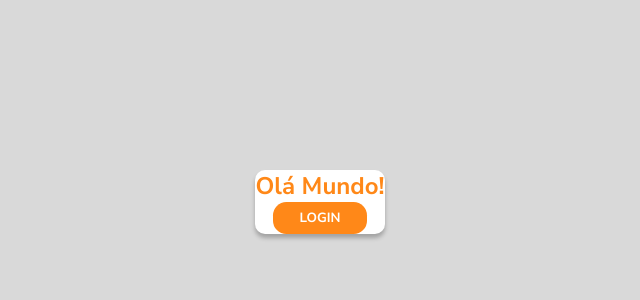
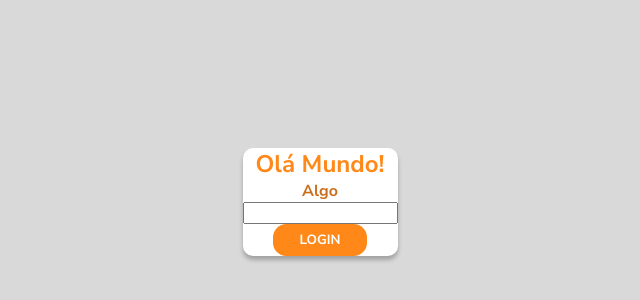
Before and after one commit to otneri/M01-PROJETO-AVALIATIVO_2, a React (Vite) app: page / in a window 1280 px wide. Shown: the part 198-498 px from the top of the page, without its empty margins (320-960 px from the left). Built offline with nearby package versions, Linux system fonts and the light colour scheme.

Commit message:
input styled

```diff
--- a/src/App.jsx
+++ b/src/App.jsx
@@ -2,6 +2,7 @@
 // import {BrowserRouter} from 'react-router-dom'
 // import { Rotas } from "./routes";
 import { Botao } from "./components/Buttons/Button";
+import { Input } from "./components/Inputs/Input";
 import { Paper } from "./components/Paper/Paper";
 import { Title } from "./components/Title/Title";
 import { Global } from "./themes";
@@ -18,6 +19,9 @@ function App() {
 
       <Paper>
         <Title>Olá Mundo!</Title>
+
+        <Input>Algo</Input>
+
         <Botao>Login</Botao>
 
       </Paper>
--- /dev/null
+++ b/src/components/Inputs/Input.jsx
@@ -0,0 +1,20 @@
+import {InputStyled} from './Input.styled'
+import Proptypes from 'prop-types'
+import { SubTitle } from '../SubTitle/SubTitle'
+
+export const Input = ({children}) => {
+
+
+    return(
+        <>
+            <SubTitle>{children}</SubTitle>
+            <InputStyled></InputStyled>
+        </>
+
+    )
+}
+
+
+Input.propTypes = {
+    children : Proptypes.node.isRequired,
+}
--- /dev/null
+++ b/src/components/Inputs/Input.styled.jsx
@@ -0,0 +1,6 @@
+import styled from 'styled-components'
+import {temaPrincipal} from '../../themes/TemaPrincipal'
+
+export const InputStyled =  styled.input `
+
+`
--- /dev/null
+++ b/src/components/SubTitle/SubTitle.jsx
@@ -0,0 +1,12 @@
+import {SubTitleStyled} from './SubTitle.styled'
+import Proptypes from 'prop-types'
+
+export const SubTitle = ({children}) => {
+    return (
+        <SubTitleStyled>{children}</SubTitleStyled>
+    )
+}
+
+SubTitle.propTypes = {
+    children : Proptypes.node.isRequired,
+}
--- /dev/null
+++ b/src/components/SubTitle/SubTitle.styled.jsx
@@ -0,0 +1,8 @@
+import styled from 'styled-components'
+import {temaPrincipal} from '../../themes/TemaPrincipal'
+
+export const SubTitleStyled =  styled.h2 `
+    color: ${temaPrincipal.text.orangedark};
+    font-weight: bold;
+    font-size: medium;
+`
--- a/src/themes/TemaPrincipal.jsx
+++ b/src/themes/TemaPrincipal.jsx
@@ -8,7 +8,8 @@ export const temaPrincipal = {
     text: {
         white: '#FFFFFF',
         black: '#000000',
-        orange: '#FF8818'
+        orange: '#FF8818',
+        orangedark: '#CA6F1E'
     }
 
 }
```
